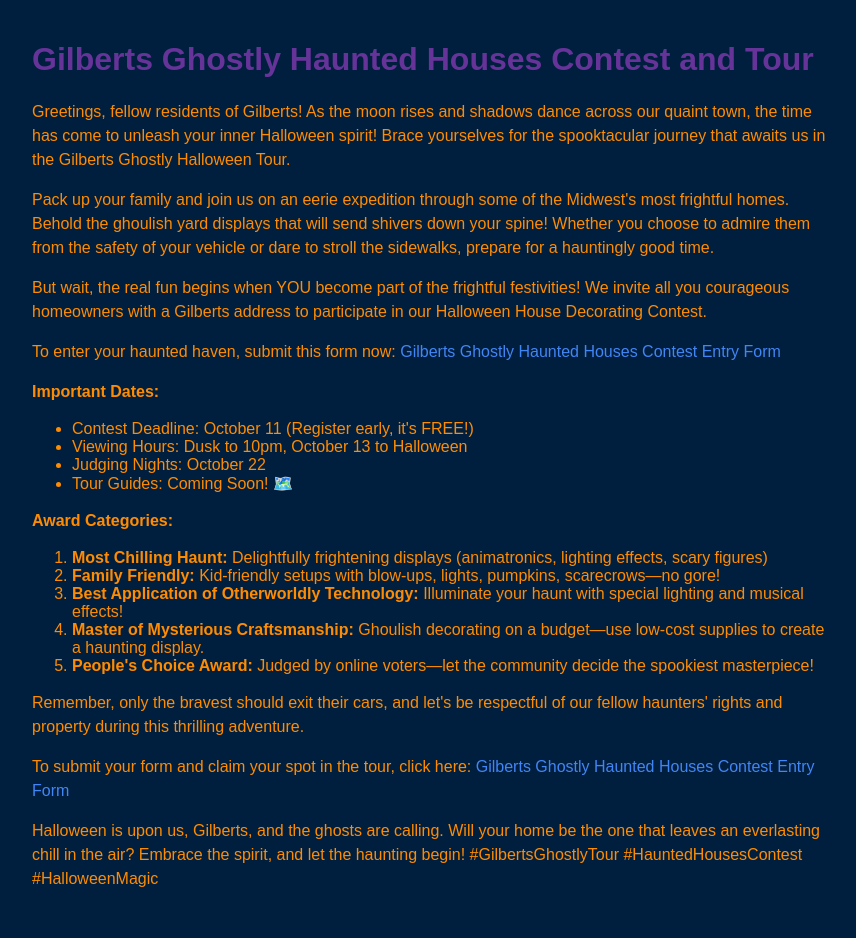
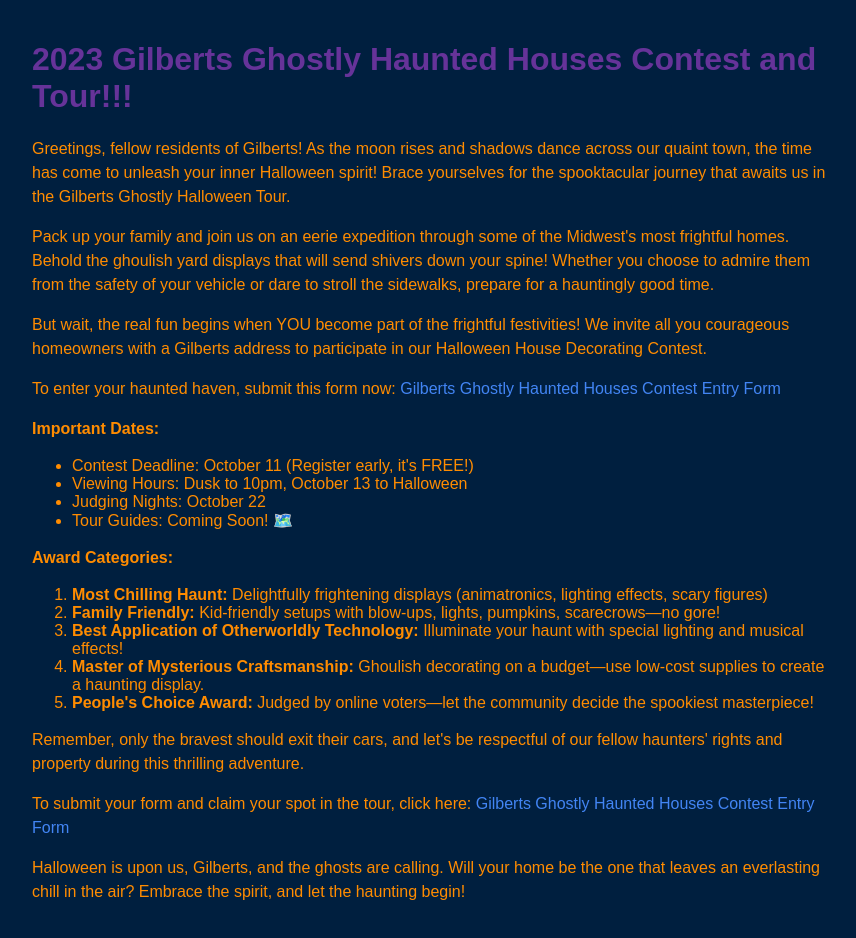
Before and after one commit to GilbertsGhostly/Gilberts-Haunted-Houses-Contest-Tour, a plain HTML site: page index.html in a window 1280 px wide. Shown: the whole page, without its empty margins (208-1064 px from the left). Drawn offline with Linux system fonts and the light colour scheme.

Commit message:
Update index.html

```diff
--- a/index.html
+++ b/index.html
@@ -30,7 +30,7 @@
     </style>
 </head>
 <body>
-    <h1>Gilberts Ghostly Haunted Houses Contest and Tour</h1>
+    <h1>2023 Gilberts Ghostly Haunted Houses Contest and Tour!!!</h1>
     <p>Greetings, fellow residents of Gilberts! As the moon rises and shadows dance across our quaint town, the time has come to unleash your inner Halloween spirit! Brace yourselves for the spooktacular journey that awaits us in the Gilberts Ghostly Halloween Tour.</p>
 
     <p>Pack up your family and join us on an eerie expedition through some of the Midwest's most frightful homes. Behold the ghoulish yard displays that will send shivers down your spine! Whether you choose to admire them from the safety of your vehicle or dare to stroll the sidewalks, prepare for a hauntingly good time.</p>
@@ -60,6 +60,6 @@
 
     <p>To submit your form and claim your spot in the tour, click here: <a href="https://bit.ly/GilbertsGhostlyContestEntryForm">Gilberts Ghostly Haunted Houses Contest Entry Form</a></p>
 
-    <p>Halloween is upon us, Gilberts, and the ghosts are calling. Will your home be the one that leaves an everlasting chill in the air? Embrace the spirit, and let the haunting begin! #GilbertsGhostlyTour #HauntedHousesContest #HalloweenMagic</p>
+    <p>Halloween is upon us, Gilberts, and the ghosts are calling. Will your home be the one that leaves an everlasting chill in the air? Embrace the spirit, and let the haunting begin!  </p>
 </body>
 </html>
```
